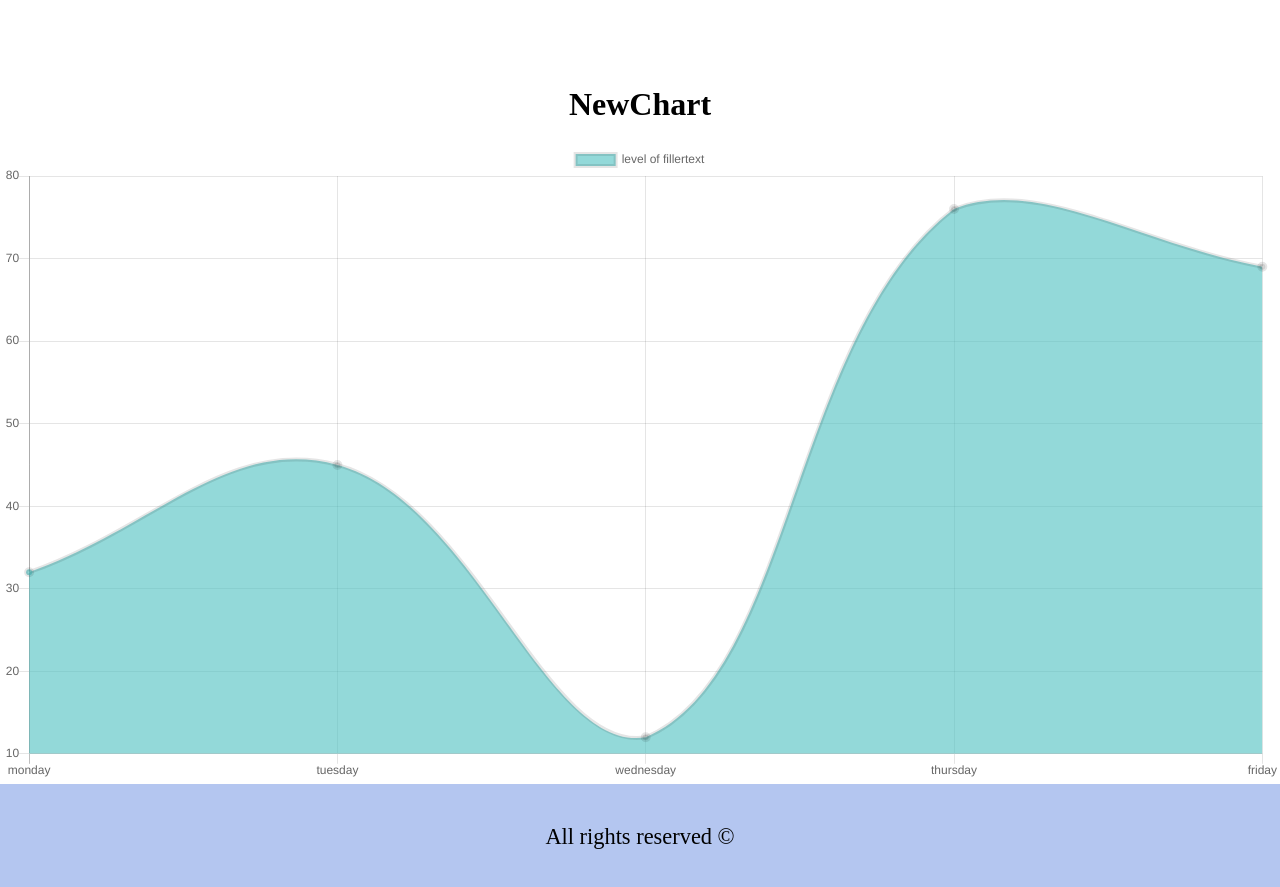
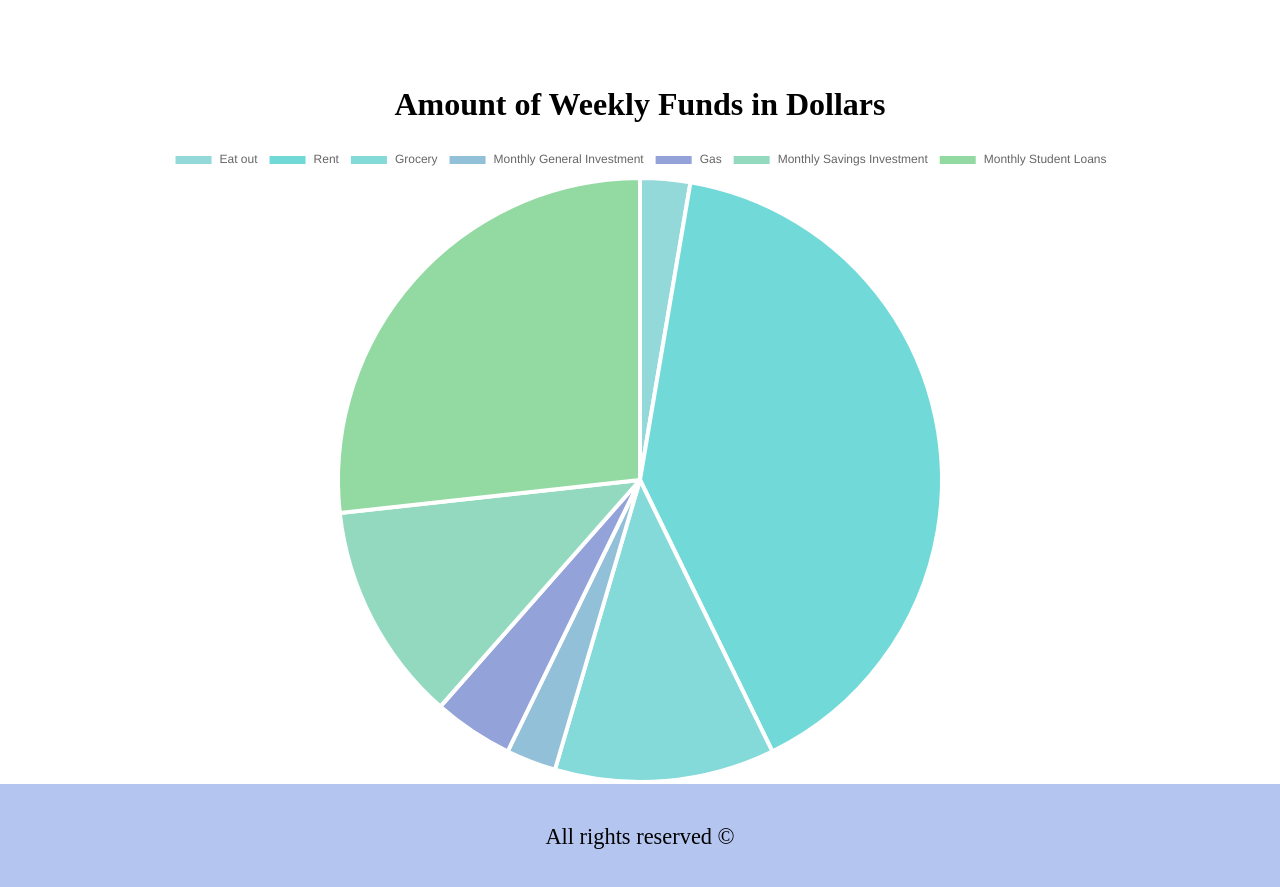
Before and after one commit to tlanclos15/personal-budget-react, a React (Create React App) app: page / in a window 1280 px wide. Shown: the part 657-1544 px from the top of the page. Built offline with nearby package versions, Linux system fonts and the light colour scheme.

Commit message:
Added appropriate data to charts

```diff
--- a/src/Component/Chart.js
+++ b/src/Component/Chart.js
@@ -1,18 +1,24 @@
 import React, { useState, useEffect } from 'react';
-import {Line} from 'react-chartjs-2';
+import {Pie} from 'react-chartjs-2';
 
 const NewChart = () => {
     const [chartData, setChartData] = useState({})
 
     const chart = () => {
         setChartData({
-            labels: ['monday', 'tuesday', 'wednesday', 'thursday', 'friday'],
+            labels: ['Eat out', 'Rent', 'Grocery', 'Monthly General Investment', 'Gas', 'Monthly Savings Investment', 'Monthly Student Loans'],
             datasets: [
                 {
-                    label: 'level of fillertext',
-                    data: [32, 45, 12, 76, 69],
+                    label: 'Amount of Weekly Funds in Dollars',
+                    data: [25, 375, 110, 25, 40, 110, 250],
                     backgroundColor: [
-                        'rgba(75, 192, 192, 0.6)'
+                        'rgba(75, 192, 192, 0.6)',
+                        'rgba(20, 192, 192, 0.6)',
+                        'rgba(50, 192, 192, 0.6)',
+                        'rgba(75, 150, 192, 0.6)',
+                        'rgba(75, 100, 192, 0.6)',
+                        'rgba(75, 192, 150, 0.6)',
+                        'rgba(75, 192, 100, 0.6)'
                     ],
                     borderWidth: 4
                 }
@@ -25,9 +31,9 @@ const NewChart = () => {
     }, [])
     return(
         <div className="App">
-            <h1>NewChart</h1>
+            <h1>Amount of Weekly Funds in Dollars</h1>
             <div>
-                <Line data={chartData}/>
+                <Pie data={chartData}/>
             </div>
         </div>
     )
```
